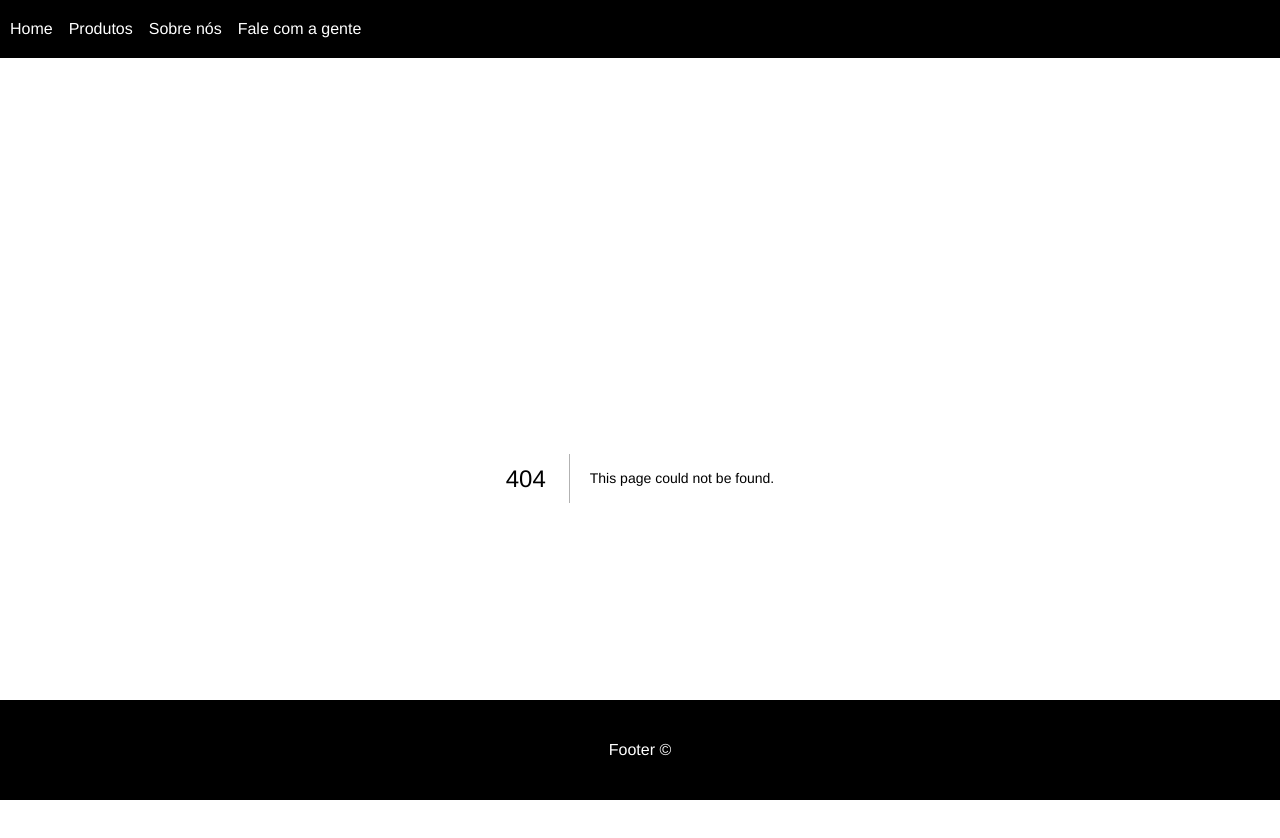
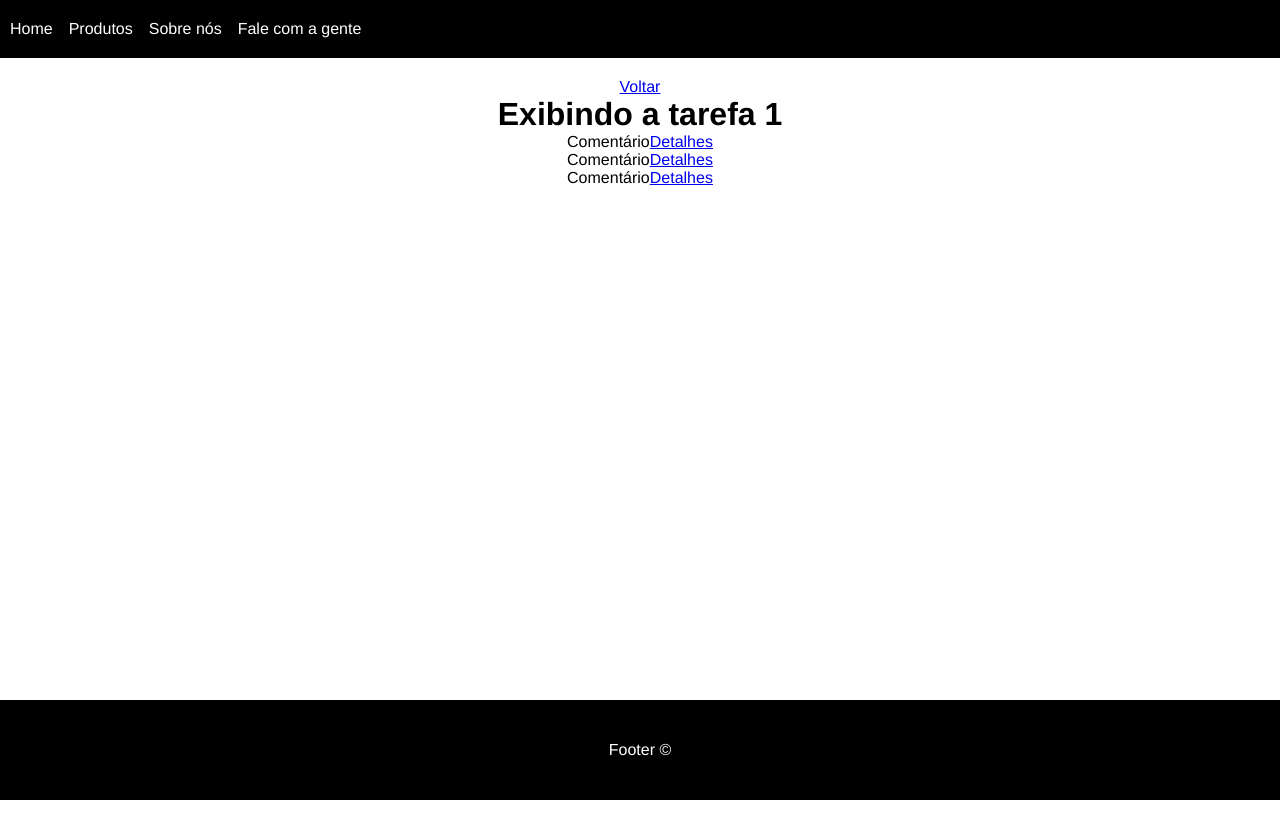
Before and after one commit to GeovanaAugusta/next, a Next.js app: page /todos/1 in a window 1280 px wide. Before the commit this address had no page. Shown: the top 838 px of the page. After the commit the page ends 800 px from the top, so only its background shows below. Built offline with nearby package versions, Linux system fonts and the light colour scheme.

Commit message:
feat: praticando getStaticProps - dinamyc routes

```diff
--- a/pages/contact.js
+++ b/pages/contact.js
@@ -1,5 +1,4 @@
 import Head from 'next/head'
-import styles from '../styles/Home.module.css'
 
 export default function Contact() {
   return (
--- /dev/null
+++ b/pages/todos/[todoId].js
@@ -0,0 +1,25 @@
+import Link from 'next/link'
+import { useRouter } from 'next/router'
+
+export default function Todo() {
+
+  const router = useRouter();
+
+  const todoId = router.query.todoId
+
+  return (
+    <>
+     <Link href="/">Voltar</Link>
+     <h1>Exibindo a tarefa {todoId}</h1>
+     <p>Comentário
+      <Link href={`/todos/${todoId}/comments/1`}>Detalhes</Link>
+     </p>
+     <p>Comentário
+      <Link href={`/todos/${todoId}/comments/2`}>Detalhes</Link>
+     </p>
+     <p>Comentário
+      <Link href={`/todos/${todoId}/comments/3`}>Detalhes</Link>
+     </p>
+    </>
+  )
+}
--- a/pages/todos.js
+++ b/pages/todos/index.js
@@ -1,4 +1,4 @@
-import styles from '../styles/Todos.module.css'
+import styles from '../../styles/Todos.module.css'
 
 export async function getStaticProps() {
   const data = await fetch('https://jsonplaceholder.typicode.com/todos')
```
Also changed, not shown: pages/todos/[todoId]/comments/[commentId].js (added, +21 -0 lines).
